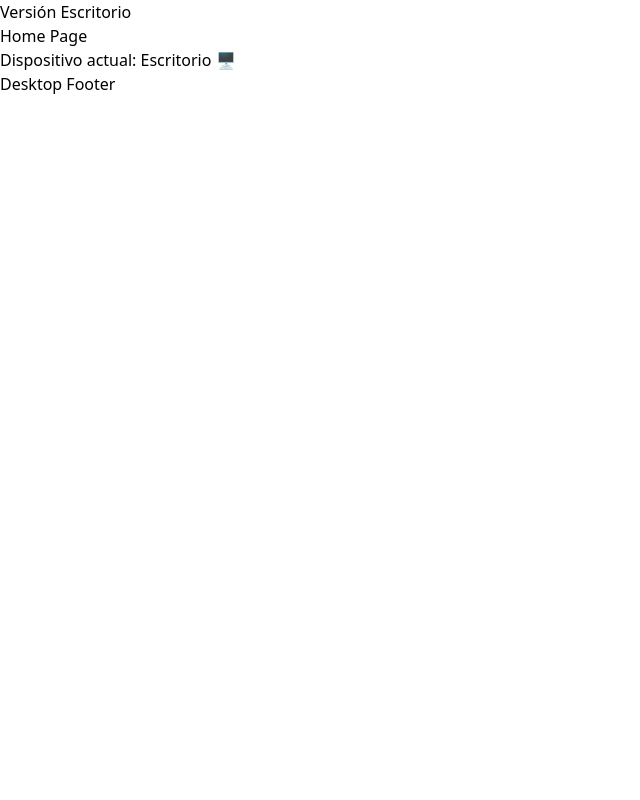
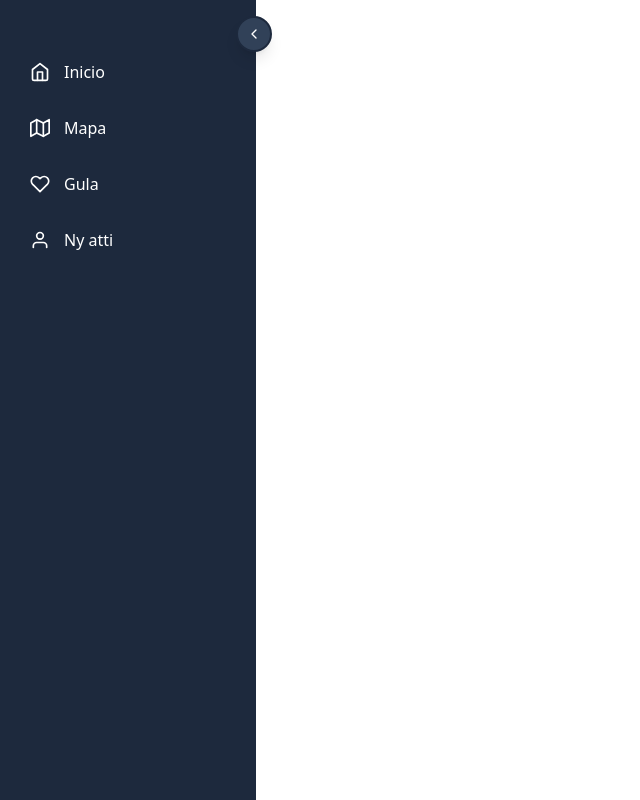
Before and after one commit to Jonathan0890/woman-app, a React (Vite) app: page / in a window 1280 px wide. Shown: the whole page, without its empty margins (0-640 px from the left). Built offline with nearby package versions, Linux system fonts and the light colour scheme.

Commit message:
Pongo un sidebar con ajuste

```diff
--- a/dev-dist/sw.js
+++ b/dev-dist/sw.js
@@ -82,7 +82,7 @@ define(['./workbox-ce4f0d5f'], (function (workbox) { 'use strict';
     "revision": "3ca0b8505b4bec776b69afdba2768812"
   }, {
     "url": "index.html",
-    "revision": "0.as3v161haio"
+    "revision": "0.fh8dne5qou"
   }], {});
   workbox.cleanupOutdatedCaches();
   workbox.registerRoute(new workbox.NavigationRoute(workbox.createHandlerBoundToURL("index.html"), {
--- a/package.json
+++ b/package.json
@@ -10,10 +10,12 @@
     "preview": "vite preview"
   },
   "dependencies": {
+    "@react-google-maps/api": "^2.20.6",
     "@tailwindcss/vite": "^4.1.7",
     "axios": "^1.9.0",
     "react": "^19.1.0",
     "react-dom": "^19.1.0",
+    "react-icons": "^5.5.0",
     "react-router-dom": "^7.6.0",
     "tailwindcss": "^4.1.7"
   },
--- /dev/null
+++ b/src/components/Sidebar.jsx
@@ -0,0 +1,80 @@
+import { useState, useCallback } from 'react';
+import { FiHome, FiMap, FiHeart, FiUser, FiMenu, FiChevronLeft } from 'react-icons/fi';
+import { Link } from 'react-router-dom';
+import { useMobile } from '../hooks/useMobile';
+
+const menuItems = [
+    { to: "/", icon: FiHome, label: "Inicio" },
+    { to: "/mapa", icon: FiMap, label: "Mapa" },
+    { to: "/gula", icon: FiHeart, label: "Gula" },
+    { to: "/ny-atti", icon: FiUser, label: "Ny atti" },
+];
+
+const Sidebar = () => {
+    const isMobile = useMobile();
+    const [isExpanded, setIsExpanded] = useState(!isMobile);
+    const [isOpen, setIsOpen] = useState(false);
+
+    const closeMobileMenu = useCallback(() => setIsOpen(false), []);
+    const toggleMenu = useCallback(() => setIsOpen(prev => !prev), []);
+    const toggleExpansion = useCallback(() => setIsExpanded(prev => !prev), []);
+
+    return (
+        <>
+            {isMobile && (
+                <button
+                    onClick={toggleMenu}
+                    className="fixed top-4 left-4 z-50 p-2 bg-slate-800 text-white rounded-lg"
+                    aria-label={isOpen ? "Cerrar menú" : "Abrir menú"}
+                >
+                    <FiMenu size={24} />
+                </button>
+            )}
+
+            {isMobile && isOpen && (
+                <div
+                    className="fixed inset-0 bg-black/50 z-40"
+                    onClick={closeMobileMenu}
+                    role="presentation"
+                />
+            )}
+
+            <div className={`
+            bg-slate-800 text-white min-h-screen fixed top-0 left-0 z-40
+                transition-all duration-300
+                    ${isMobile ?
+                    `w-64 ${isOpen ? 'translate-x-0' : '-translate-x-full'}` :
+                    `${isExpanded ? 'w-64' : 'w-20'} translate-x-0`
+                }`}>
+                {!isMobile && (
+                    <button
+                        onClick={toggleExpansion}
+                        className="absolute -right-4 top-4 bg-slate-700 text-white p-2 rounded-full
+                        hover:bg-slate-600 transition-colors shadow-lg border-2 border-slate-800"
+                        aria-label={isExpanded ? "Contraer menú" : "Expandir menú"}
+                    >
+                        {isExpanded ? <FiChevronLeft /> : <FiMenu />}
+                    </button>
+                )}
+
+                <nav className="flex flex-col gap-2 p-4 mt-8">
+                    {menuItems.map(({ to, icon: Icon, label }) => (
+                        <Link
+                            key={to}
+                            to={to}
+                            onClick={closeMobileMenu}
+                            className="flex items-center gap-3 p-3 rounded-lg hover:bg-slate-700"
+                        >
+                            <Icon className="text-xl min-w-[24px]" />
+                            <span className={`${!isMobile && !isExpanded ? 'hidden' : 'block'}`}>
+                                {label}
+                            </span>
+                        </Link>
+                    ))}
+                </nav>
+            </div>
+        </>
+    );
+};
+
+export default Sidebar;
--- a/src/pages/HomePrincipal.jsx
+++ b/src/pages/HomePrincipal.jsx
@@ -1,11 +1,14 @@
+import Sidebar from '../components/Sidebar'
 import { useMobile } from '../hooks/useMobile'
 
 export default function HomePrincipal() {
     const isMobile = useMobile()
 
     return (
-        <div>
-            <h2>Home Page</h2>
+        <div className='relative'>
+            <Sidebar/>
+            <h2 className='text-2xl font-bold'>Home Page</h2>
+
             <p>Dispositivo actual: {isMobile ? 'Móvil 📱' : 'Escritorio 🖥️'}</p>
         </div>
     )
```
Also changed, not shown: src/pages/MapPage.jsx (added), 1 other file (tests, documents, lock files or other folders).
